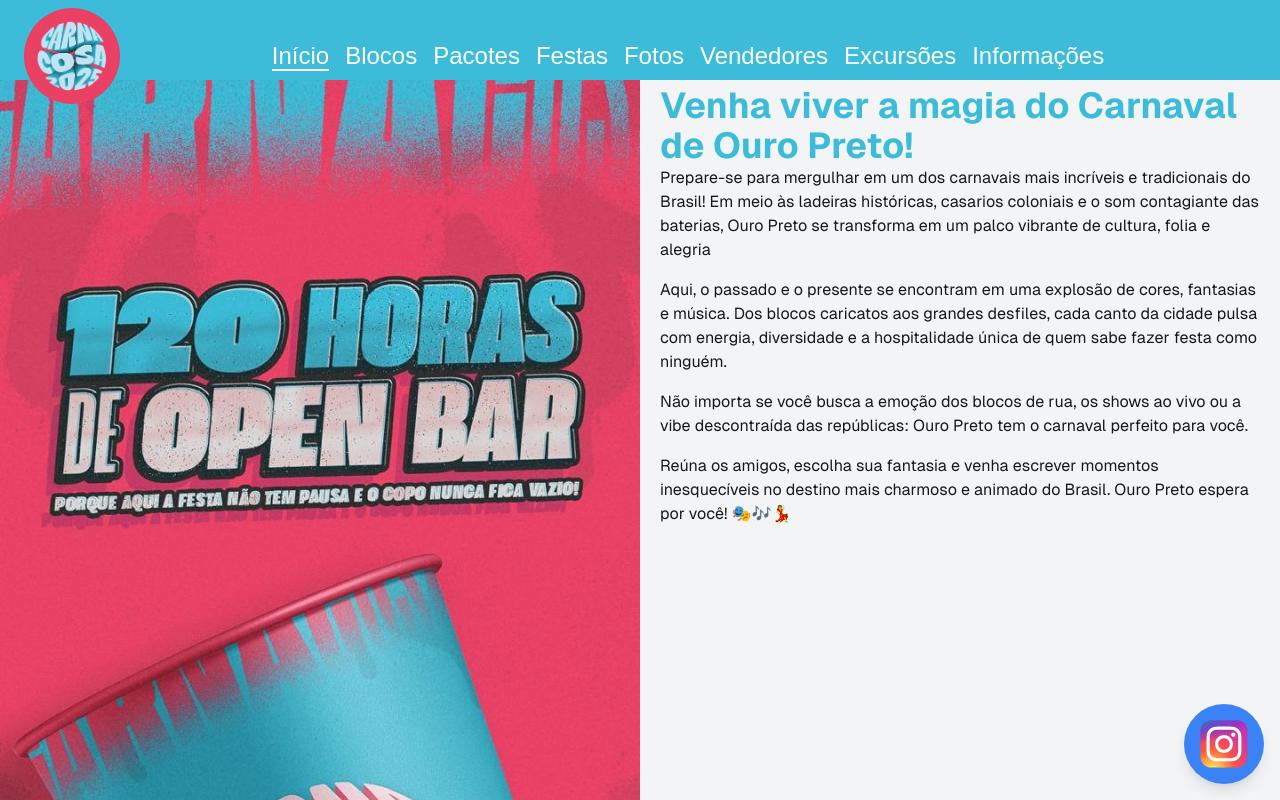
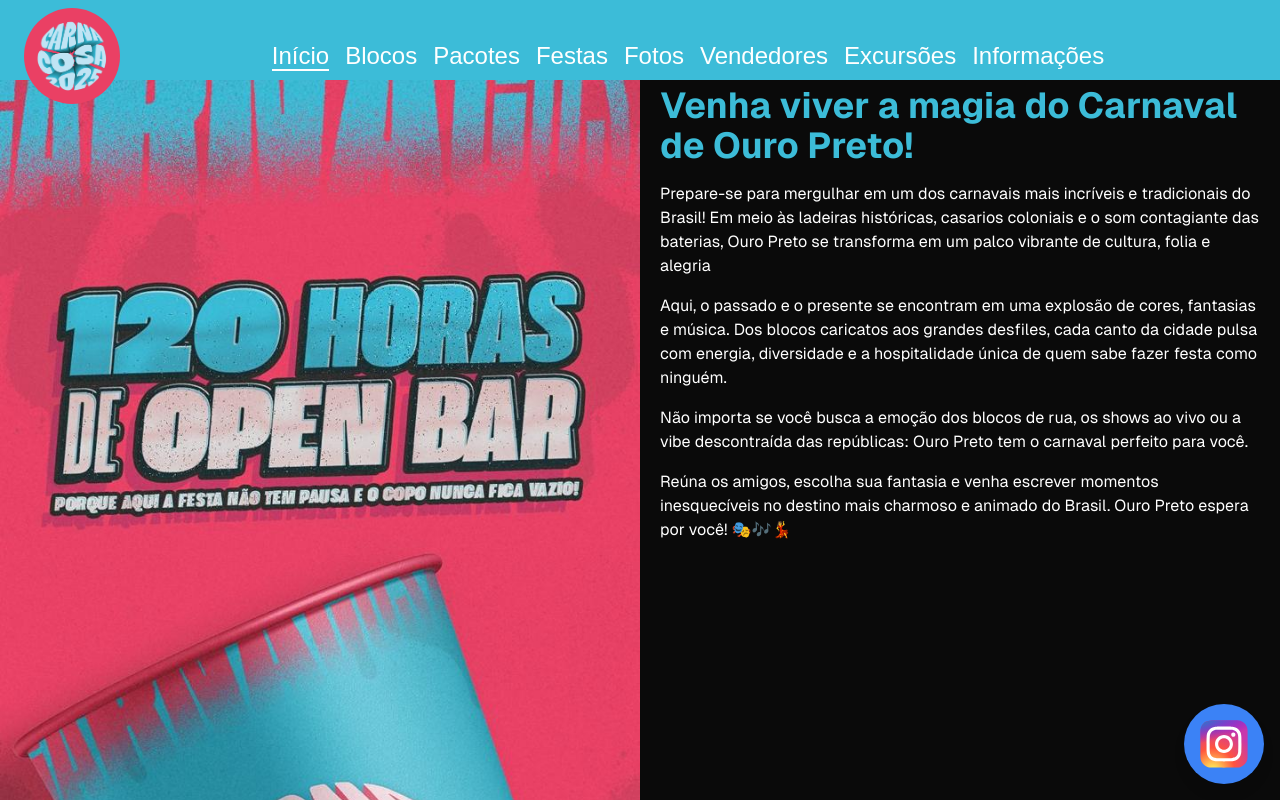
Before and after one commit to lucasFilppe/carna-cosa, a Next.js app: page / in a window 1280 px wide. Shown: the top 800 px of the page. Built offline with nearby package versions, Linux system fonts and the light colour scheme.

Commit message:
atualizando layout

```diff
--- a/app/components/Carrocel/index.tsx
+++ b/app/components/Carrocel/index.tsx
@@ -24,7 +24,7 @@ const Carousel = () => {
   }, [isImageLoaded]); // Remove images.length das dependências
 
   useEffect(() => {
-    const interval = setInterval(changeImage, 3000);
+    const interval = setInterval(changeImage, 2000);
     return () => clearInterval(interval);
   }, [changeImage]);
 
--- a/app/festas/page.tsx
+++ b/app/festas/page.tsx
@@ -11,7 +11,6 @@ const Festas = () => {
       <main>
         <section
           id="Festas"
-          className="flex flex-col justify-center items-center bg-gray-100 m-5"
         >
           <h1 className="text-xl sm:text-2xl font-bold mt-5 mb-5 flex items-center justify-center text-center text-customBlue">
             Festas
--- a/app/fotos/page.tsx
+++ b/app/fotos/page.tsx
@@ -15,7 +15,6 @@ const Fotos = () => {
         {/* Seção Fotos */}
         <section
           id="Fotos"
-          className="min-h-screen flex flex-col justify-center items-center bg-gray-100 m-5"
         >
           <h1 className="text-xl sm:text-2xl font-bold mb-5 mt-5 flex items-center justify-center text-center text-customBlue">
             Galeria de Fotos
--- a/app/globals.css
+++ b/app/globals.css
@@ -3,8 +3,7 @@
 @tailwind utilities;
 
 :root {
-  --background: #ffffff;
-  --foreground: #171717;
+  --background: #0a0a0a;
 }
 
 @media (prefers-color-scheme: dark) {
--- a/app/informacoes/page.tsx
+++ b/app/informacoes/page.tsx
@@ -40,8 +40,8 @@ const Informacoes = () => {
         />
       </Head>
       <div className="flex flex-col min-h-screen">
-        <main className="flex-grow py-12 px-4 bg-gray-100">
-          <section id="faq" className="py-12 px-4 bg-gray-100">
+        <main className="flex-grow py-12 px-4 ">
+          <section id="faq" className="py-12 px-4 ">
             <div className="max-w-4xl mx-auto">
               <h2 className="text-3xl font-bold text-center mb-8 text-customBlue">
                 Perguntas Frequentes
--- a/app/pacotes/page.tsx
+++ b/app/pacotes/page.tsx
@@ -45,9 +45,9 @@ const Pacotes = () => {
         {/* Seção Pacotes */}
             <section
           id="Pacotes"
-          className="min-h-screen flex flex-col justify-center items-center bg-gray-100 m-5"
+
         >
-          <div className="bg-gray-100 min-h-screen p-8">
+          <div className="min-h-screen ">
             <h1 className="text-xl sm:text-2xl font-bold mb-4 flex items-center justify-center text-center text-customBlue">
               Todos os Pacotes Incluem:
             </h1>
--- a/app/page.tsx
+++ b/app/page.tsx
@@ -12,7 +12,7 @@ import Vendedores from "./vendedores/page";
 export default function Home() {
   return (
     <>
-      <div className="min-h-screen flex flex-col font-[family-name:var(--font-geist-sans)] pt-[10px] ">
+      <div className="min-h-screen flex flex-col font-[family-name:var(--font-geist-sans)] pt-[10px] min-h-screen bg-gray-white  flex items-center">
         {/* Ajuste a margem conforme necessário */}
         {/*<NavBar />*/}
 
@@ -20,7 +20,7 @@ export default function Home() {
 
         <section
           id="Início"
-          className="min-h-screen bg-gray-100  flex items-center "
+
         >
           <div className="container mx-auto flex flex-col md:flex-row">
             {/* Coluna do Carrossel */}
@@ -30,29 +30,29 @@ export default function Home() {
 
             {/* Coluna do Texto */}
             <div className="w-full md:w-1/2 p-5">
-              <h1 className="text-4xl font-bold text-center md:text-left text-customBlue pt-[16px]">
+              <h1 className="text-4xl font-bold text-center md:text-left text-customBlue pt-[16px] mb-4">
                 Venha viver a magia do Carnaval de Ouro Preto!
               </h1>
 
-                <p className="mb-4">
+                <p className="mb-4 text-white">
                   Prepare-se para mergulhar em um dos carnavais mais incríveis e
                   tradicionais do Brasil! Em meio às ladeiras históricas,
                   casarios coloniais e o som contagiante das baterias, Ouro
                   Preto se transforma em um palco vibrante de cultura, folia e
                   alegria
                 </p>
-                <p className="mb-4">
+                <p className="mb-4 text-white">
                   Aqui, o passado e o presente se encontram em uma explosão de
                   cores, fantasias e música. Dos blocos caricatos aos grandes
                   desfiles, cada canto da cidade pulsa com energia, diversidade
                   e a hospitalidade única de quem sabe fazer festa como ninguém.
                 </p>
-                <p className="mb-4">
+                <p className="mb-4 text-white">
                   Não importa se você busca a emoção dos blocos de rua, os shows
                   ao vivo ou a vibe descontraída das repúblicas: Ouro Preto tem
                   o carnaval perfeito para você.
                 </p>
-                <p className="mb-4">
+                <p className="mb-4 text-white">
                   Reúna os amigos, escolha sua fantasia e venha escrever
                   momentos inesquecíveis no destino mais charmoso e animado do
                   Brasil. Ouro Preto espera por você! 🎭🎶💃
--- a/app/vendedores/page.tsx
+++ b/app/vendedores/page.tsx
@@ -14,7 +14,6 @@ const Vendedores = () => {
         {/* Seção Vendedores Oficiais */}
         <section
           id="Vendedores"
-          className="flex flex-col justify-center items-center bg-white m-5"
         >
           <h1 className="text-xl sm:text-2xl font-bold mt-5 mb-5 flex items-center justify-center text-center text-customBlue">
             Vendedores oficiais
```
Also changed, not shown: 1 other file (tests, documents, lock files or other folders).
